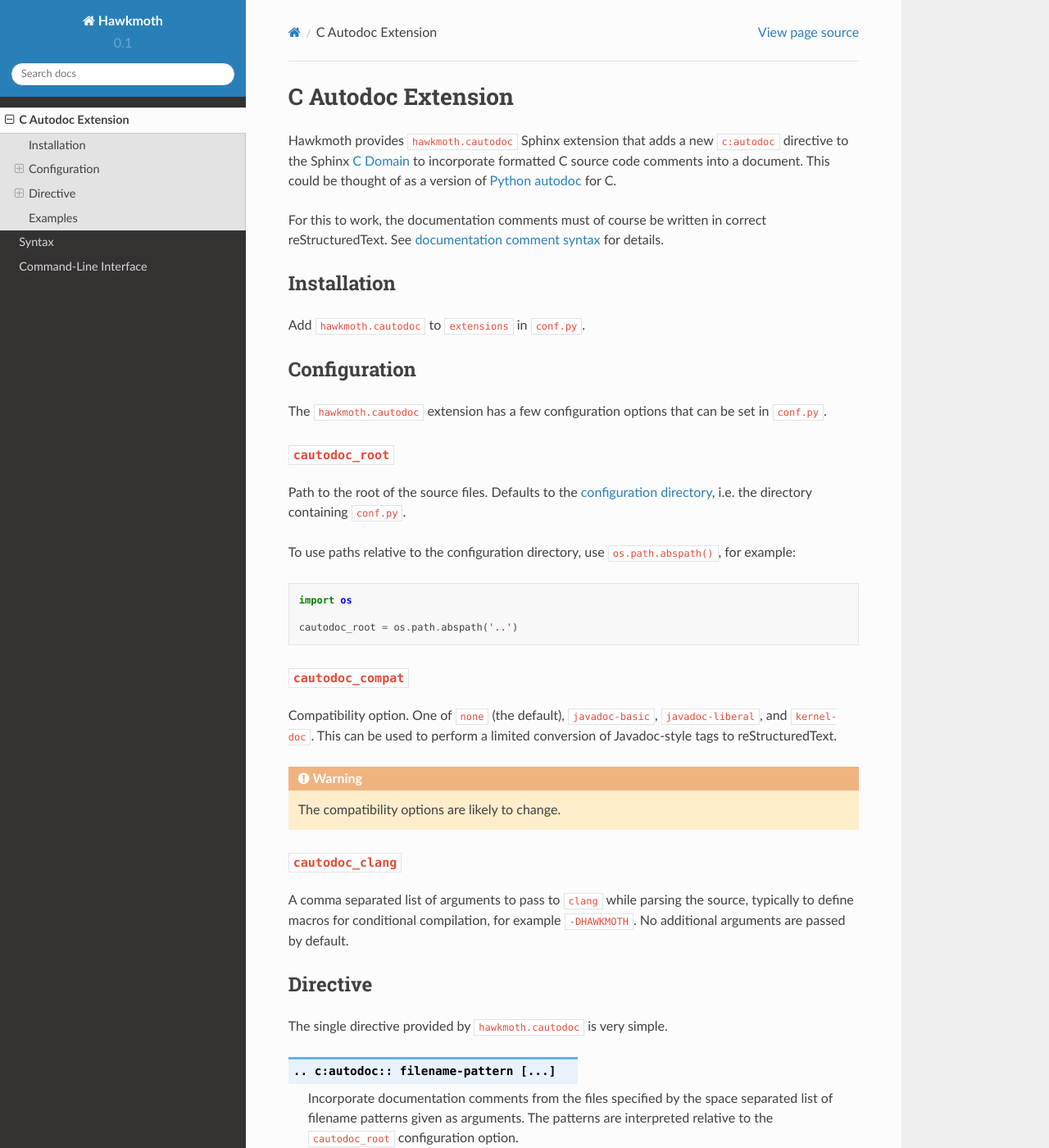
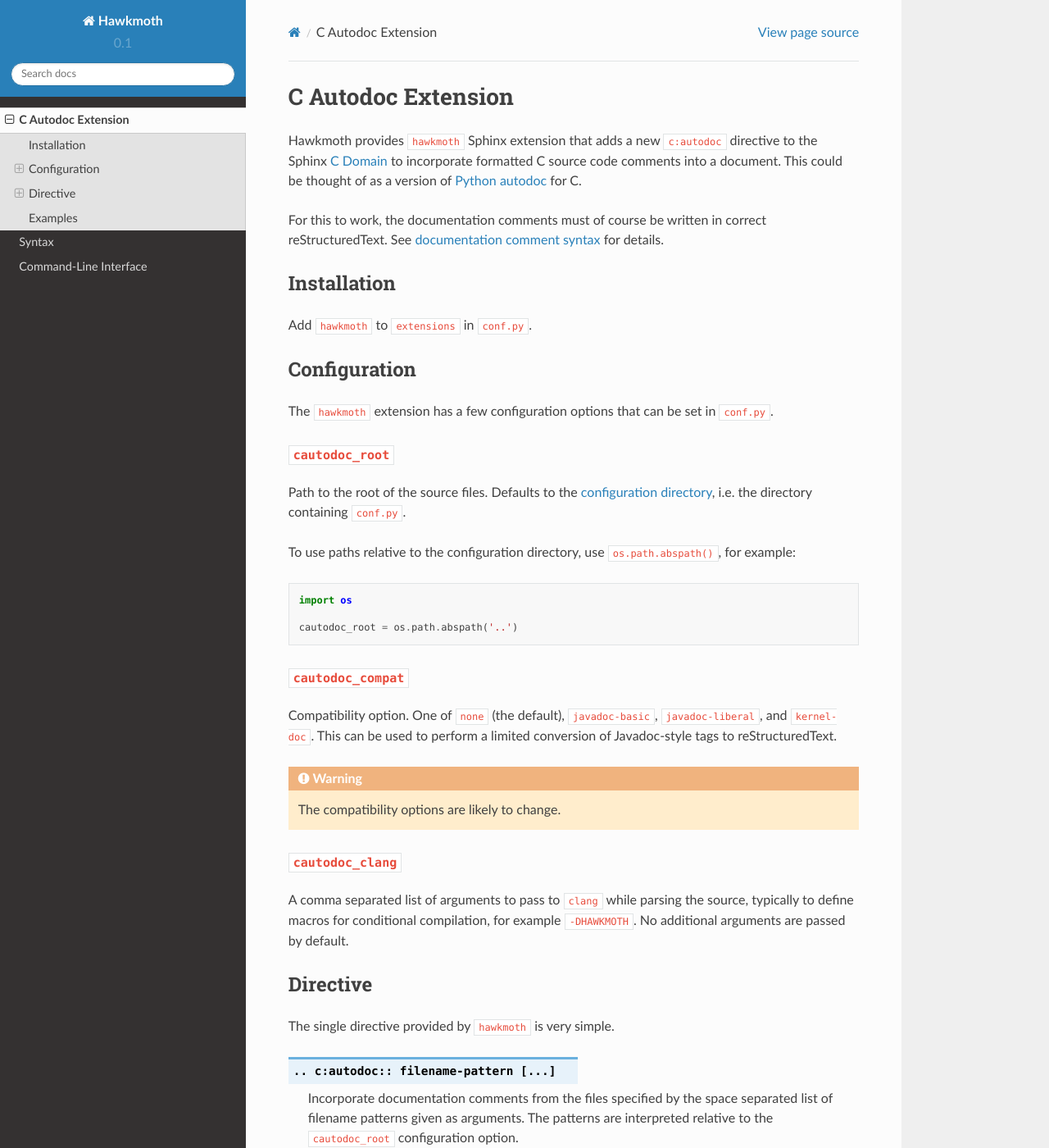
Before and after one commit to jnikula/hawkmoth, a Sphinx documentation site: the page built from doc/extension.rst, in a window 1280 px wide and 1400 px high. Shown: the whole window at 82% size. Built offline with Sphinx 7.4.7 and the Read the Docs theme 2.0.0, drawn with Linux system fonts in a browser that asks for light colours; pages that are not in the unit, such as notebooks, are missing from menus.

```diff
--- a/doc/extension.rst
+++ b/doc/extension.rst
@@ -3,10 +3,10 @@
 C Autodoc Extension
 ===================
 
-Hawkmoth provides ``hawkmoth.cautodoc`` Sphinx extension that adds a new
-``c:autodoc`` directive to the Sphinx `C Domain`_ to incorporate formatted C
-source code comments into a document. This could be thought of as a version of
-`Python autodoc`_ for C.
+Hawkmoth provides ``hawkmoth`` Sphinx extension that adds a new ``c:autodoc``
+directive to the Sphinx `C Domain`_ to incorporate formatted C source code
+comments into a document. This could be thought of as a version of `Python
+autodoc`_ for C.
 
 For this to work, the documentation comments must of course be written in
 correct reStructuredText. See :ref:`documentation comment syntax <syntax>` for
@@ -19,13 +19,13 @@ details.
 Installation
 ------------
 
-Add ``hawkmoth.cautodoc`` to ``extensions`` in ``conf.py``.
+Add ``hawkmoth`` to ``extensions`` in ``conf.py``.
 
 Configuration
 -------------
 
-The ``hawkmoth.cautodoc`` extension has a few configuration options that can be
-set in ``conf.py``.
+The ``hawkmoth`` extension has a few configuration options that can be set in
+``conf.py``.
 
 ``cautodoc_root``
 ~~~~~~~~~~~~~~~~~
@@ -63,7 +63,7 @@ source, typically to define macros for conditional compilation, for example
 Directive
 ---------
 
-The single directive provided by ``hawkmoth.cautodoc`` is very simple.
+The single directive provided by ``hawkmoth`` is very simple.
 
 .. rst:directive:: .. c:autodoc:: filename-pattern [...]
 
```
Also changed, not shown: README.rst (+13 -9 lines).
